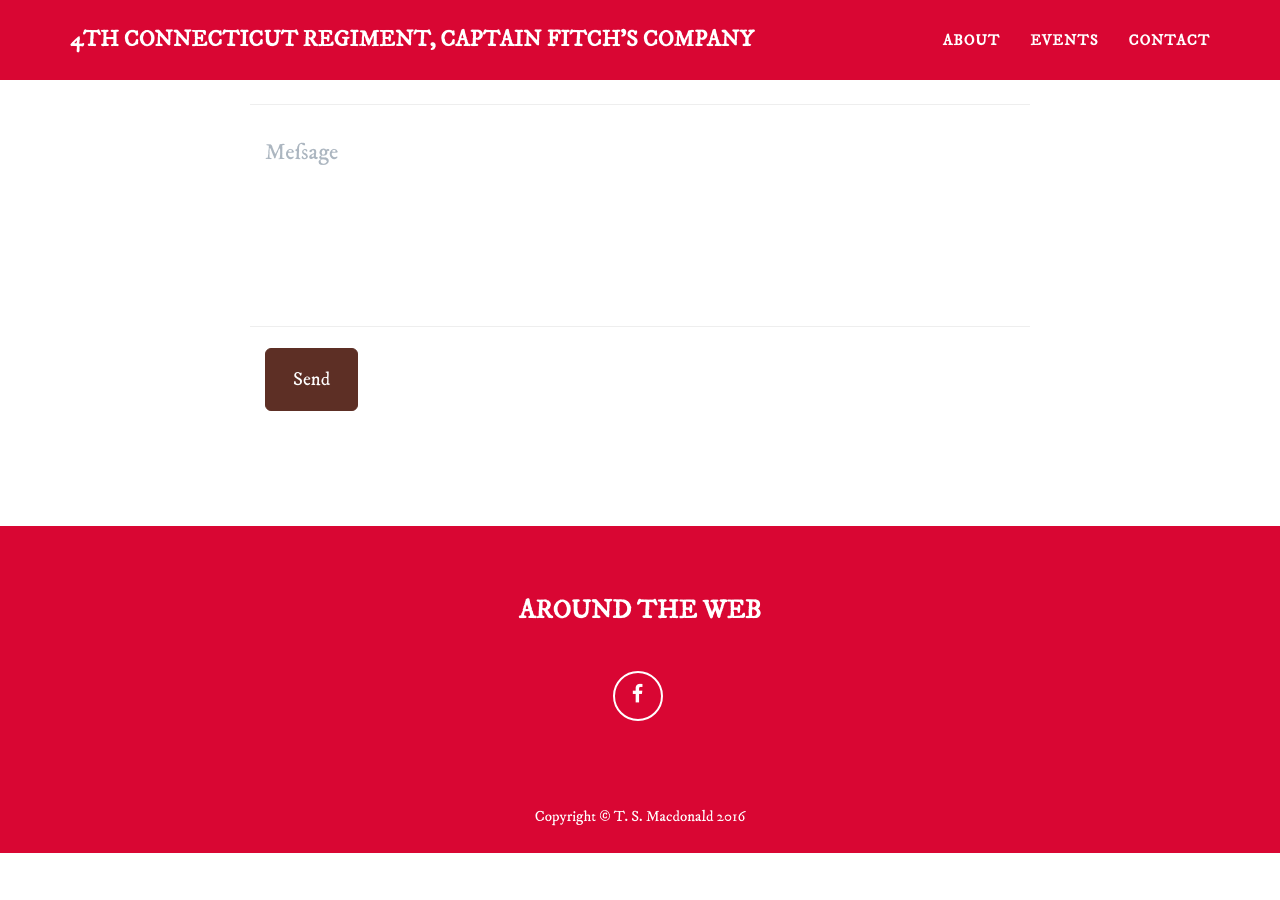
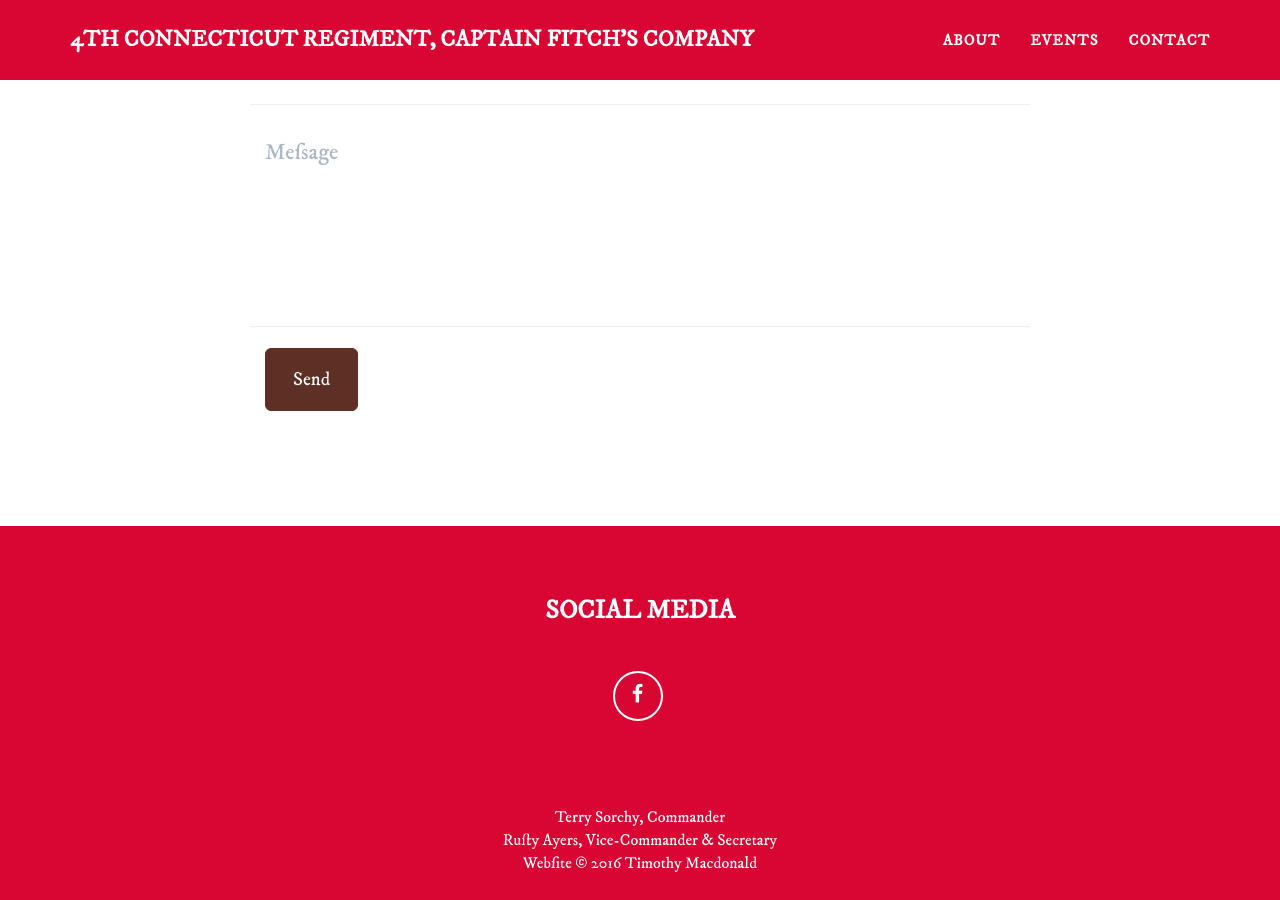
Before and after one commit to 4thct/4thct.github.io, a Jekyll site: the page built from index.md, in a window 1280 px wide and 900 px high, scrolled down 2741 px. Built offline with Jekyll 4.4.1, drawn with Linux system fonts in a browser that asks for light colours; before the commit the page ends 3594 px from its top, so only the background shows below that.

Commit message:
Add personnel to footer

```diff
--- a/_config.yml
+++ b/_config.yml
@@ -31,9 +31,9 @@ color:
 
 # Footer settings
 footer:
-  copyright: T. S. Macdonald
+  copyright: Timothy Macdonald
   location: Location
-  social: Around the Web
+  social: Social Media
   credits: Credits
 
 # Social networks usernames (many more available: google-plus, flickr, dribbble, pinterest, instagram, tumblr, linkedin, etc.)
--- a/_includes/footer.html
+++ b/_includes/footer.html
@@ -24,7 +24,9 @@
             <div class="container">
                 <div class="row">
                     <div class="col-lg-12">
-                        Copyright &copy; {{ site.footer.copyright }} 20{{ site.time | date: '%y' }}
+                      <p class="small tight">Terry Sorchy, Commander</p>
+                      <p class="small tight">Ruſty Ayers, Vice-Commander &amp; Secretary</p>
+                      <p class="small tight">Webſite &copy; 20{{ site.time | date: '%y' }} {{ site.footer.copyright }}</p>
                     </div>
                 </div>
             </div>
```
